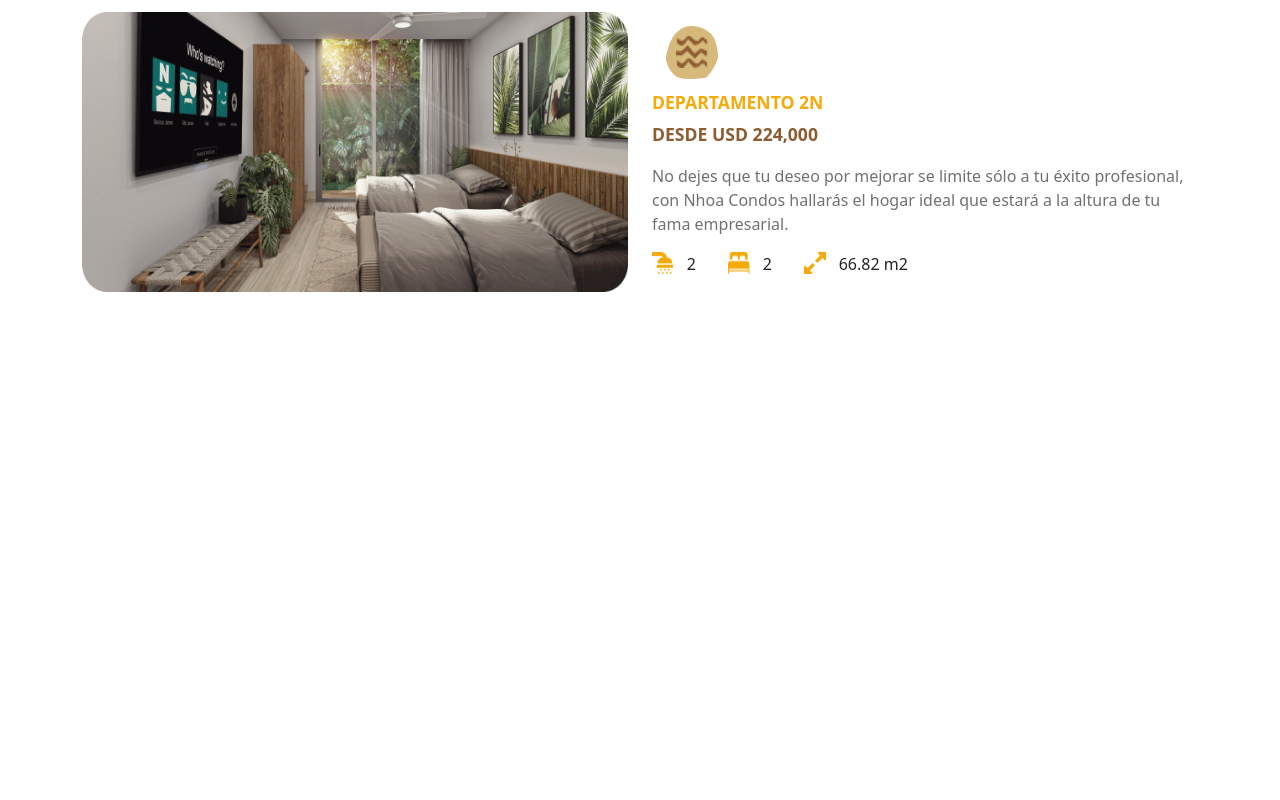
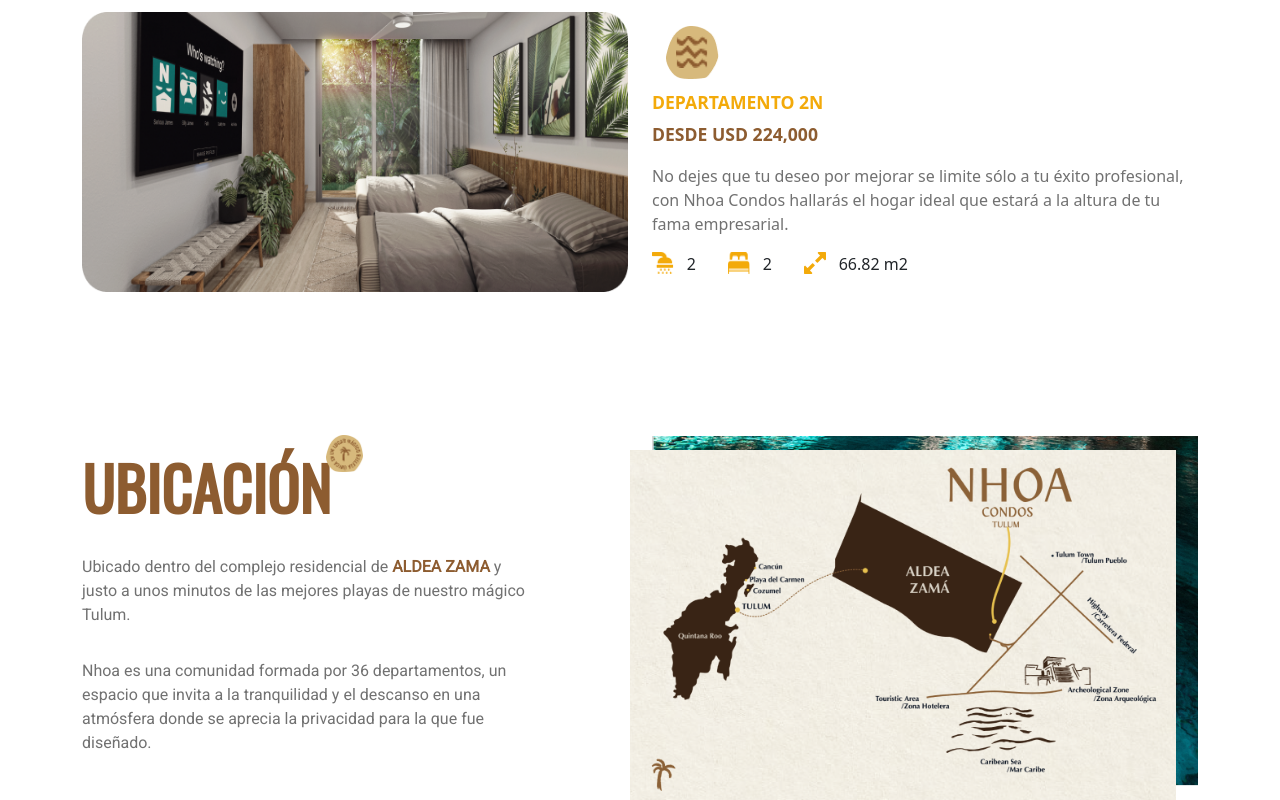
Before and after one commit to juliocsantaman/one-page-nhoa, a plain HTML site: page index.html in a window 1280 px wide. Shown: the part 2787-3587 px from the top of the page. Before the commit the page ends 3127 px from the top, so only its background shows below. Drawn offline with nearby package versions, Linux system fonts and the light colour scheme.

Commit message:
Doing section location.

```diff
--- a/css/index.css
+++ b/css/index.css
@@ -1,4 +1,4 @@
-/* MOBILE */
+/* MOBILE FIRST */
 
 /* HEADER */
 .header__message {
@@ -160,11 +160,60 @@
   display: flex;
   margin-right: 2rem;
 }
-
-
 /* END OF DEPARTMENTS */
 
-/* END OF MOBILE*/
+/* AMENITIES */
+.carousel__img {
+  width: 2.729rem;
+  height: 2.031rem;
+}
+/* END OF AMENITIES */
+
+/* LOCATION */
+.location {
+  color: #717171;
+  font-family: 'Roboto', sans-serif;
+}
+
+.location__title-container {
+  width: 100%;
+}
+
+.location__title-container div {
+  width: max-content;
+  position: relative;
+}
+
+.location__icon {
+  width: 2.3rem;
+  position: absolute;
+  top: -1rem;
+  right: -2.4rem;
+}
+
+.location__p1 span {
+  color: #8D5C30;
+  font-weight: bold;
+}
+
+.location__img, .location__img-2{
+  width: 100%;
+}
+.location__img-container {
+  position: relative;
+}
+
+.location__img {
+  position: absolute;
+  z-index: 1;
+  top: 4%;
+  right: 4%;
+}
+
+.location__img-2 {
+  z-index: -1;
+}
+/* END OF LOCATION */
 
 /*
 X-Small devices (portrait phones, less than 576px)
@@ -282,6 +331,29 @@ No media query for `xs` since this is the default in Bootstrap
   }
 
   /* END OF DEPARTMENTS */
+
+  /* LOCATION */
+  .location {
+    margin-top: 6rem;
+  }
+
+  .location__title {
+    font-size: 3.75rem;
+    font-weight: bold;
+    font-family: 'Oswald', sans-serif;
+    color: #8D5C30;
+    margin-bottom: 2rem;
+  }
+
+  .location__icon {
+    top: -1rem;
+    right: -2rem;
+  }
+
+  .location__p1 {
+    margin-bottom: 2rem;
+  }
+  /* END OF LOCATION */
  }
 
 /* X-Large devices (large desktops, 1200px and up) */
--- a/index.html
+++ b/index.html
@@ -23,6 +23,10 @@
   <link rel="preconnect" href="https://fonts.googleapis.com">
   <link rel="preconnect" href="https://fonts.gstatic.com" crossorigin>
   <link href="https://fonts.googleapis.com/css2?family=Oswald&display=swap" rel="stylesheet">
+  <!-- FONT AWESOME -->
+  <link rel="stylesheet" href="https://cdnjs.cloudflare.com/ajax/libs/font-awesome/6.1.1/css/all.min.css"
+    integrity="sha512-KfkfwYDsLkIlwQp6LFnl8zNdLGxu9YAA1QvwINks4PhcElQSvqcyVLLD9aMhXd13uQjoXtEKNosOWaZqXgel0g=="
+    crossorigin="anonymous" referrerpolicy="no-referrer" />
   <!-- INDEX CSS -->
   <link rel="stylesheet" href="./css/index.css">
 
@@ -262,13 +266,59 @@
     </section>
     <!-- END OF SECTION DEPARTMENTS -->
 
+    <!-- SECTION AMENITIES -->
+    <section class="amenities">
+      <div class="container">
+        <div class="row">
+          <div class="col-12">
+
+          </div>
+        </div>
+      </div>
+    </section>
+    <!-- END OF SECTION AMENITIES -->
+
+    <!-- SECTION LOCATION -->
+    <section class="location">
+      <div class="container">
+        <div class="row justify-content-center">
+          <div class="col-12 col-lg-5 d-lg-flex flex-lg-column justify-content-lg-center">
+            <div class="location__title-container">
+              <div>
+                <h3 class="location__title">UBICACIÓN</h3>
+                <img class="location__icon" src="./img/magic-place.png" alt="Magic place">
+              </div>
+            </div>
+            <p class="location__p1">
+              Ubicado dentro del complejo residencial de <span>ALDEA ZAMA</span> y justo a unos minutos de las mejores
+              playas de
+              nuestro mágico Tulum.
+            </p>
+            <p class="location__p2">
+              Nhoa es una comunidad formada por 36 departamentos, un espacio que invita a la tranquilidad y el descanso
+              en una atmósfera donde se aprecia la privacidad para la que fue diseñado.
+            </p>
+          </div>
+          <div class="col-10 col-lg-6 offset-lg-1">
+            <div class="location__img-container">
+              <img class="location__img" src="./img/map.png" alt="Map">
+              <img class="location__img-2" src="./img/bg-location.png" alt="Background map">
+            </div>
+          </div>
+        </div>
+      </div>
+    </section>
+    <!-- END OF SECTION LOCATION -->
   </main>
   <!-- END OF MAIN -->
 
   <!-- SCRIPTS -->
+
+  <!-- BOOTSTRAP -->
   <script src="https://cdn.jsdelivr.net/npm/bootstrap@5.1.3/dist/js/bootstrap.bundle.min.js"
     integrity="sha384-ka7Sk0Gln4gmtz2MlQnikT1wXgYsOg+OMhuP+IlRH9sENBO0LRn5q+8nbTov4+1p"
     crossorigin="anonymous"></script>
+
 </body>
 
 </html>
```
Also changed, not shown: img/bg-location.png (added), img/carousel/bike.png (added), img/carousel/deck-chair.png (added), img/carousel/dumbbell.png (added), img/carousel/elevator.png (added), img/carousel/lotus.png (added), img/carousel/parking-sign.png (added), img/carousel/police-cap.png (added), img/carousel/pool.png (added), img/carousel/reception-bell.png (added), img/carousel/restaurant.png (added), img/carousel/sun.png (added), img/magic-place.png (added), img/map.png (added).
